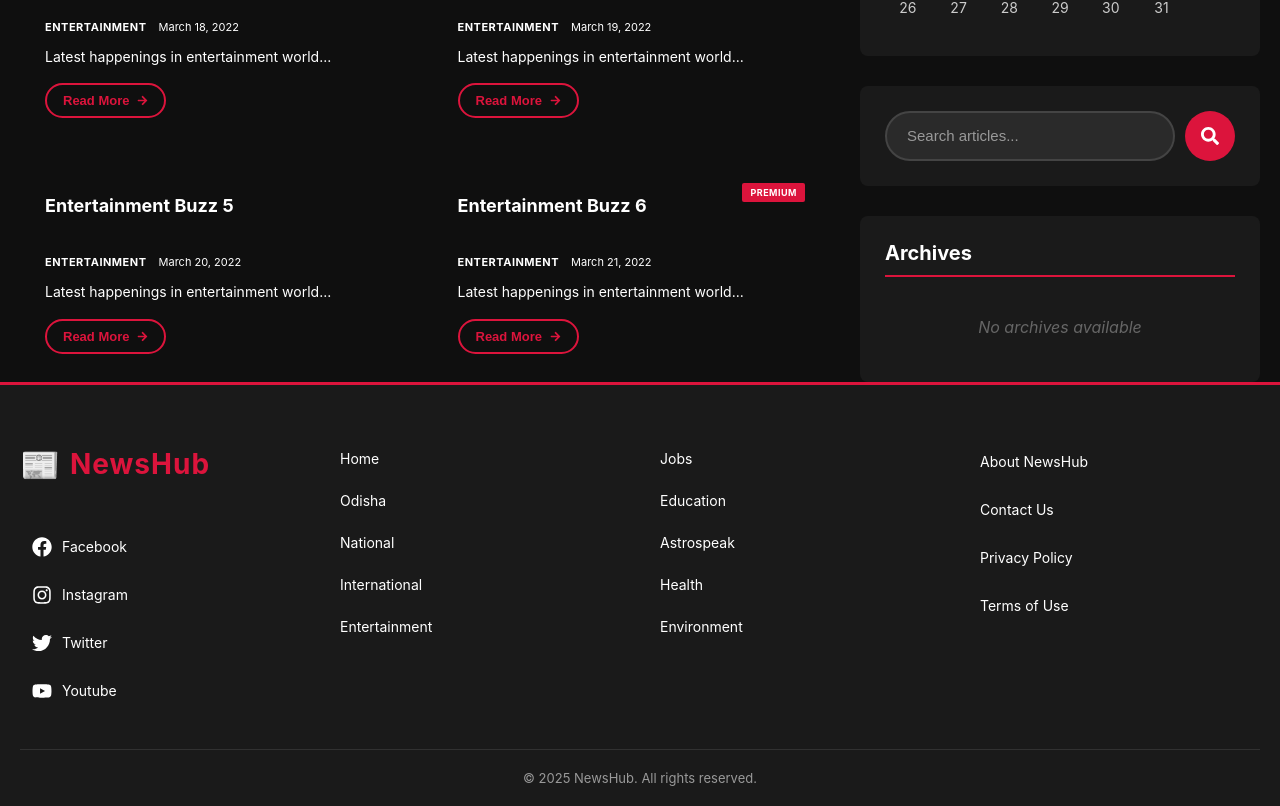
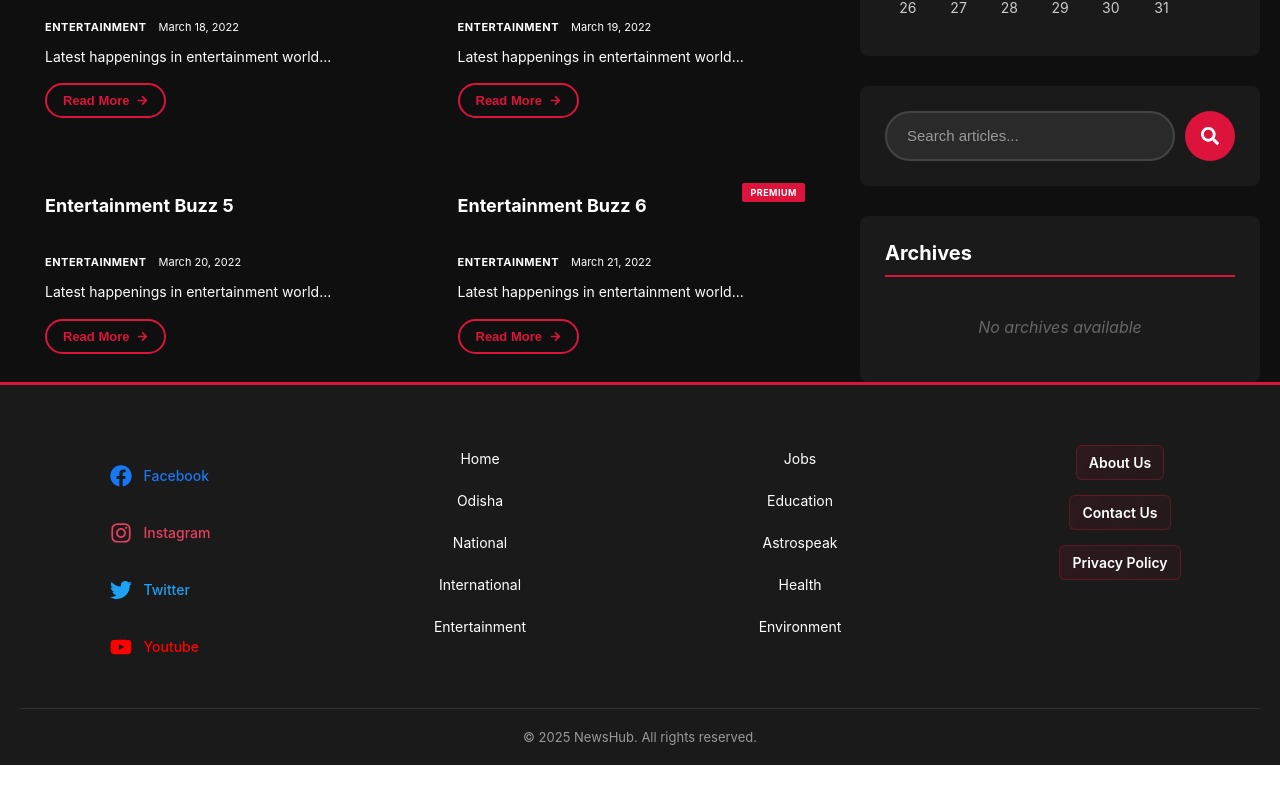
Before and after one commit to 99North/News-App, a React (Create React App) app: page / in a window 1280 px wide. Shown: the part 4593-5399 px from the top of the page. After the commit the page ends 5358 px from the top, so only its background shows below. Built offline with nearby package versions, Linux system fonts and the light colour scheme.

Commit message:
Fix the poper alignment  of footer section-content in mobile & web view

```diff
--- a/src/components/Footer.css
+++ b/src/components/Footer.css
@@ -40,6 +40,7 @@
   display: flex;
   flex-direction: column;
   gap: 15px;
+  align-items: center;
 }
 
 /* Logo */
@@ -82,107 +83,136 @@
   transform: translateX(5px);
 }
 
+/* ========== ANIMATED BORDER FOR SPECIAL LINKS ========== */
 
-/* Social Media Icons */
+.footer-link-animated {
+  position: relative;
+  padding: 8px 0;
+  overflow: hidden;
+}
+
+/* Bottom border animation */
+.footer-link-animated::after {
+  content: '';
+  position: absolute;
+  bottom: 0;
+  left: 0;
+  width: 0;
+  height: 2px;
+  transition: width 0.4s ease;
+}
+
+/* Dark theme border */
+.footer.dark .footer-link-animated::after {
+  background: linear-gradient(90deg, #1a1a1a 0%, #dc143c 50%, #1a1a1a 100%);
+}
+
+/* Light theme border */
+.footer.light .footer-link-animated::after {
+  background: linear-gradient(90deg, #e8e8e8 0%, #dc143c 50%, #e8e8e8 100%);
+}
+
+/* Animate on hover */
+.footer-link-animated:hover::after {
+  width: 100%;
+}
+
+/* Optional: Add a subtle scale effect */
+.footer-link-animated:hover {
+  transform: translateX(5px) scale(1.05);
+}
+
+/* ========== SOCIAL MEDIA ICONS ========== */
+
 .footer-social {
   display: flex;
   flex-direction: column;
-  gap: 12px;
+  gap: 15px;
   margin-top: 10px;
 }
 
 .social-icon {
   display: flex;
   align-items: center;
-  gap: 10px;
+  gap: 12px;
   font-size: 14px;
+  font-weight: 500;
   text-decoration: none;
-  transition: all 0.3s ease;
+  transition: all 0.4s ease;
   width: fit-content;
-  padding: 8px 12px;
-  border-radius: 6px;
-  background-color: transparent;
-}
-
-/* Default colors for dark theme */
-.footer.dark .social-icon {
-  color: #ffffff;
-}
-
-/* Default colors for light theme */
-.footer.light .social-icon {
-  color: #333333;
+  padding: 10px 15px;
+  border-radius: 8px;
+  position: relative;
 }
 
 .social-icon svg {
-  font-size: 20px;
-  transition: transform 0.3s ease;
+  font-size: 22px;
+  transition: all 0.3s ease;
 }
 
-/* Facebook - Blue */
+/* Facebook - Blue Gradient */
 .social-icon:nth-child(1) {
   color: #1877f2;
 }
 
 .social-icon:nth-child(1):hover {
-  background-color: rgba(24, 119, 242, 0.1);
-  color: #1877f2;
-  transform: translateX(10px) scale(1.05);
+  color: #ffffff;
+  background: linear-gradient(135deg, #1877f2 0%, #0c5bb8 100%);
+  box-shadow: 0 8px 20px rgba(24, 119, 242, 0.4);
+  transform: translateX(10px) translateY(-3px);
 }
 
 .social-icon:nth-child(1):hover svg {
-  transform: scale(1.2);
+  transform: scale(1.2) rotate(-5deg);
 }
 
-/* Instagram - Gradient (Pink/Orange) */
+/* Instagram - Gradient Glow */
 .social-icon:nth-child(2) {
   color: #e4405f;
 }
 
 .social-icon:nth-child(2):hover {
+  color: #ffffff;
   background: linear-gradient(45deg, #f09433 0%, #e6683c 25%, #dc2743 50%, #cc2366 75%, #bc1888 100%);
-  -webkit-background-clip: text;
-  -webkit-text-fill-color: transparent;
-  background-clip: text;
-  background-color: rgba(228, 64, 95, 0.1);
-  transform: translateX(10px) scale(1.05);
+  box-shadow: 0 8px 20px rgba(228, 64, 95, 0.5);
+  transform: translateX(10px) translateY(-3px);
 }
 
 .social-icon:nth-child(2):hover svg {
   transform: scale(1.2) rotate(5deg);
 }
 
-/* Twitter - Light Blue */
+/* Twitter - Light Blue Glow */
 .social-icon:nth-child(3) {
   color: #1da1f2;
 }
 
 .social-icon:nth-child(3):hover {
-  background-color: rgba(29, 161, 242, 0.1);
-  color: #1da1f2;
-  transform: translateX(10px) scale(1.05);
+  color: #ffffff;
+  background: linear-gradient(135deg, #1da1f2 0%, #0c85d0 100%);
+  box-shadow: 0 8px 20px rgba(29, 161, 242, 0.4);
+  transform: translateX(10px) translateY(-3px);
 }
 
 .social-icon:nth-child(3):hover svg {
   transform: scale(1.2);
 }
 
-/* Youtube - Red */
+/* Youtube - Red Glow */
 .social-icon:nth-child(4) {
   color: #ff0000;
 }
 
 .social-icon:nth-child(4):hover {
-  background-color: rgba(255, 0, 0, 0.1);
-  color: #ff0000;
-  transform: translateX(10px) scale(1.05);
+  color: #ffffff;
+  background: linear-gradient(135deg, #ff0000 0%, #cc0000 100%);
+  box-shadow: 0 8px 20px rgba(255, 0, 0, 0.4);
+  transform: translateX(10px) translateY(-3px);
 }
 
 .social-icon:nth-child(4):hover svg {
-  transform: scale(1.2);
+  transform: scale(1.2) rotate(-5deg);
 }
-
-
 
 /* ========== FOOTER BOTTOM - COPYRIGHT ========== */
 
@@ -207,33 +237,73 @@
 
 /* ========== RESPONSIVE DESIGN ========== */
 
-/* Large Tablets */
+/* Large Tablets (1024px and below) - 3 columns */
 @media screen and (max-width: 1024px) {
   .footer-container {
     grid-template-columns: repeat(3, 1fr);
     gap: 30px;
   }
 
+  /* Logo column spans full width */
   .footer-column:first-child {
     grid-column: 1 / -1;
     text-align: center;
     align-items: center;
   }
+
+  .footer-logo {
+    justify-content: center;
+  }
+
+  .footer-social {
+    align-items: center;
+  }
 }
 
-/* Tablets */
+/* Tablets (768px and below) - Centered Columns 2 & 3 */
 @media screen and (max-width: 768px) {
   .footer {
-    padding: 40px 15px 20px 15px;
+    padding: 50px 15px 30px 15px;
   }
 
   .footer-container {
-    grid-template-columns: repeat(2, 1fr);
+    grid-template-columns: repeat(4, 1fr); /* Keep 4-column structure */
     gap: 30px;
   }
 
+  /* Logo column spans full width on top */
   .footer-column:first-child {
     grid-column: 1 / -1;
+    text-align: center;
+    align-items: center;
+  }
+
+  /* Column 2 - Centered (column 2 of 4) */
+  .footer-column:nth-child(2) {
+    grid-column: 2 / 3;
+    text-align: center;
+    align-items: center;
+  }
+
+  /* Column 3 - Centered (column 3 of 4) */
+  .footer-column:nth-child(3) {
+    grid-column: 3 / 4;
+    text-align: center;
+    align-items: center;
+  }
+
+  /* Column 4 (About links) - Horizontal & Full Width */
+  .footer-column:nth-child(4) {
+    grid-column: 1 / -1;
+    flex-direction: row;
+    flex-wrap: wrap;
+    justify-content: center;
+    gap: 15px 20px;
+    margin-top: 20px;
+  }
+
+  .footer-logo {
+    justify-content: center;
   }
 
   .logo-text {
@@ -243,27 +313,56 @@
   .logo-icon {
     font-size: 28px;
   }
+
+  .footer-social {
+    align-items: center;
+  }
+
+  .social-icon {
+    justify-content: center;
+  }
 }
 
-/* Mobile */
+/* Mobile (600px and below) */
 @media screen and (max-width: 600px) {
   .footer {
-    padding: 30px 15px 15px 15px;
+    padding: 60px 15px 35px 15px;
   }
 
   .footer-container {
-    grid-template-columns: 1fr;
+    grid-template-columns: repeat(4, 1fr); /* Keep 4-column structure */
     gap: 25px;
-    text-align: center;
   }
 
-  .footer-column {
+  /* Logo column spans full width */
+  .footer-column:first-child {
+    grid-column: 1 / -1;
+    text-align: center;
     align-items: center;
-    gap: 12px;
   }
 
-  .footer-column:first-child {
-    grid-column: 1;
+  /* Column 2 - Centered */
+  .footer-column:nth-child(2) {
+    grid-column: 2 / 3;
+    text-align: center;
+    align-items: center;
+  }
+
+  /* Column 3 - Centered */
+  .footer-column:nth-child(3) {
+    grid-column: 3 / 4;
+    text-align: center;
+    align-items: center;
+  }
+
+  /* Column 4 horizontal */
+  .footer-column:nth-child(4) {
+    grid-column: 1 / -1;
+    flex-direction: row;
+    flex-wrap: wrap;
+    justify-content: center;
+    gap: 12px 15px;
+    margin-top: 15px;
   }
 
   .footer-logo {
@@ -285,22 +384,58 @@
 
   .social-icon {
     font-size: 13px;
-    justify-content: center;
+    padding: 8px 12px;
   }
 
-  .footer-social {
-    align-items: center;
+  .social-icon svg {
+    font-size: 18px;
   }
 
   .footer-copyright {
     font-size: 12px;
   }
+
+  /* About links smaller */
+  .footer-column:nth-child(4) .footer-link-animated {
+    padding: 7px 10px;
+    font-size: 12px;
+  }
 }
 
-/* Extra Small Mobile */
+/* Extra Small Mobile (480px and below) */
 @media screen and (max-width: 480px) {
+  .footer {
+    padding: 70px 15px 40px 15px;
+  }
+
   .footer-container {
     gap: 20px;
+    grid-template-columns: repeat(4, 1fr); /* Keep 4-column structure */
+  }
+
+  /* Logo column full width */
+  .footer-column:first-child {
+    grid-column: 1 / -1;
+  }
+
+  /* Column 2 - Centered */
+  .footer-column:nth-child(2) {
+    grid-column: 2 / 3;
+    text-align: center;
+    align-items: center;
+  }
+
+  /* Column 3 - Centered */
+  .footer-column:nth-child(3) {
+    grid-column: 3 / 4;
+    text-align: center;
+    align-items: center;
+  }
+
+  /* Column 4 horizontal with smaller gaps */
+  .footer-column:nth-child(4) {
+    grid-column: 1 / -1;
+    gap: 10px 12px;
   }
 
   .footer-column {
@@ -310,54 +445,88 @@
   .footer-link {
     font-size: 12px;
     padding: 3px 0;
+    text-align: center;
   }
 
   .social-icon {
     font-size: 12px;
+    padding: 7px 10px;
   }
 
   .social-icon svg {
     font-size: 16px;
   }
+
+  .logo-text {
+    font-size: 20px;
+  }
+
+  .logo-icon {
+    font-size: 22px;
+  }
+
+  /* About links smaller */
+  .footer-column:nth-child(4) .footer-link-animated {
+    padding: 6px 9px;
+    font-size: 11px;
+  }
 }
 
+/* ========== COLUMN 4 HORIZONTAL STYLING ========== */
 
-/* ========== ANIMATED BORDER FOR SPECIAL LINKS ========== */
-
-.footer-link-animated {
+/* Enhanced styling for About links in column 4 */
+.footer-column:nth-child(4) .footer-link-animated {
   position: relative;
-  padding: 8px 0;
-  overflow: hidden;
+  padding: 8px 12px;
+  font-weight: 600;
+  border-radius: 6px;
+  transition: all 0.3s ease;
 }
 
-/* Bottom border animation */
-.footer-link-animated::after {
+/* Elegant gradient background */
+.footer.dark .footer-column:nth-child(4) .footer-link-animated {
+  color: #ffffff;
+  background: linear-gradient(135deg, rgba(220, 20, 60, 0.1) 0%, rgba(220, 20, 60, 0.05) 100%);
+  border: 1px solid rgba(220, 20, 60, 0.3);
+}
+
+.footer.light .footer-column:nth-child(4) .footer-link-animated {
+  color: #333333;
+  background: linear-gradient(135deg, rgba(220, 20, 60, 0.08) 0%, rgba(220, 20, 60, 0.03) 100%);
+  border: 1px solid rgba(220, 20, 60, 0.2);
+}
+
+/* Elegant animated underline */
+.footer-column:nth-child(4) .footer-link-animated::after {
   content: '';
   position: absolute;
-  bottom: 0;
-  left: 0;
-  width: 0;
+  bottom: 5px;
+  left: 12px;
+  right: 12px;
   height: 2px;
-  background: linear-gradient(90deg, #000000 0%, #dc143c 50%, #000000 100%);
-  transition: width 0.4s ease;
+  background: linear-gradient(90deg, transparent 0%, #dc143c 50%, transparent 100%);
+  transform: scaleX(0);
+  transition: transform 0.4s ease;
 }
 
-/* Dark theme border */
-.footer.dark .footer-link-animated::after {
-  background: linear-gradient(90deg, #1a1a1a 0%, #dc143c 50%, #1a1a1a 100%);
+/* Hover effects */
+.footer-column:nth-child(4) .footer-link-animated:hover {
+  transform: translateY(-3px);
+  color: #dc143c;
+  box-shadow: 0 5px 15px rgba(220, 20, 60, 0.3);
 }
 
-/* Light theme border */
-.footer.light .footer-link-animated::after {
-  background: linear-gradient(90deg, #e8e8e8 0%, #dc143c 50%, #e8e8e8 100%);
+.footer.dark .footer-column:nth-child(4) .footer-link-animated:hover {
+  background: linear-gradient(135deg, rgba(220, 20, 60, 0.2) 0%, rgba(220, 20, 60, 0.1) 100%);
+  border-color: #dc143c;
 }
 
-/* Animate on hover */
-.footer-link-animated:hover::after {
-  width: 100%;
+.footer.light .footer-column:nth-child(4) .footer-link-animated:hover {
+  background: linear-gradient(135deg, rgba(220, 20, 60, 0.15) 0%, rgba(220, 20, 60, 0.08) 100%);
+  border-color: #dc143c;
 }
 
-/* Optional: Add a subtle scale effect */
-.footer-link-animated:hover {
-  transform: translateX(5px) scale(1.05);
+/* Show underline on hover */
+.footer-column:nth-child(4) .footer-link-animated:hover::after {
+  transform: scaleX(1);
 }
--- a/src/components/Footer.jsx
+++ b/src/components/Footer.jsx
@@ -9,10 +9,10 @@ const Footer = ({ theme }) => {
       <div className="footer-container">
         {/* Column 1 - Logo & Social */}
         <div className="footer-column">
-          <div className="footer-logo">
+          {/* <div className="footer-logo">
             <span className="logo-icon">📰</span>
             <span className="logo-text">NewsHub</span>
-          </div>
+          </div> */}
 
           {/* Social Media Icons */}
           <div className="footer-social">
@@ -51,10 +51,10 @@ const Footer = ({ theme }) => {
 
         {/* Column 4 - About Links with Animation */}
         <div className="footer-column">
-          <Link to="/about" className="footer-link footer-link-animated">About NewsHub</Link>
+          <Link to="/about" className="footer-link footer-link-animated">About Us</Link>
           <Link to="/contact" className="footer-link footer-link-animated">Contact Us</Link>
           <Link to="/privacy-policy" className="footer-link footer-link-animated">Privacy Policy</Link>
-          <Link to="/terms" className="footer-link footer-link-animated">Terms of Use</Link>
+
         </div>
       </div>
 
```
